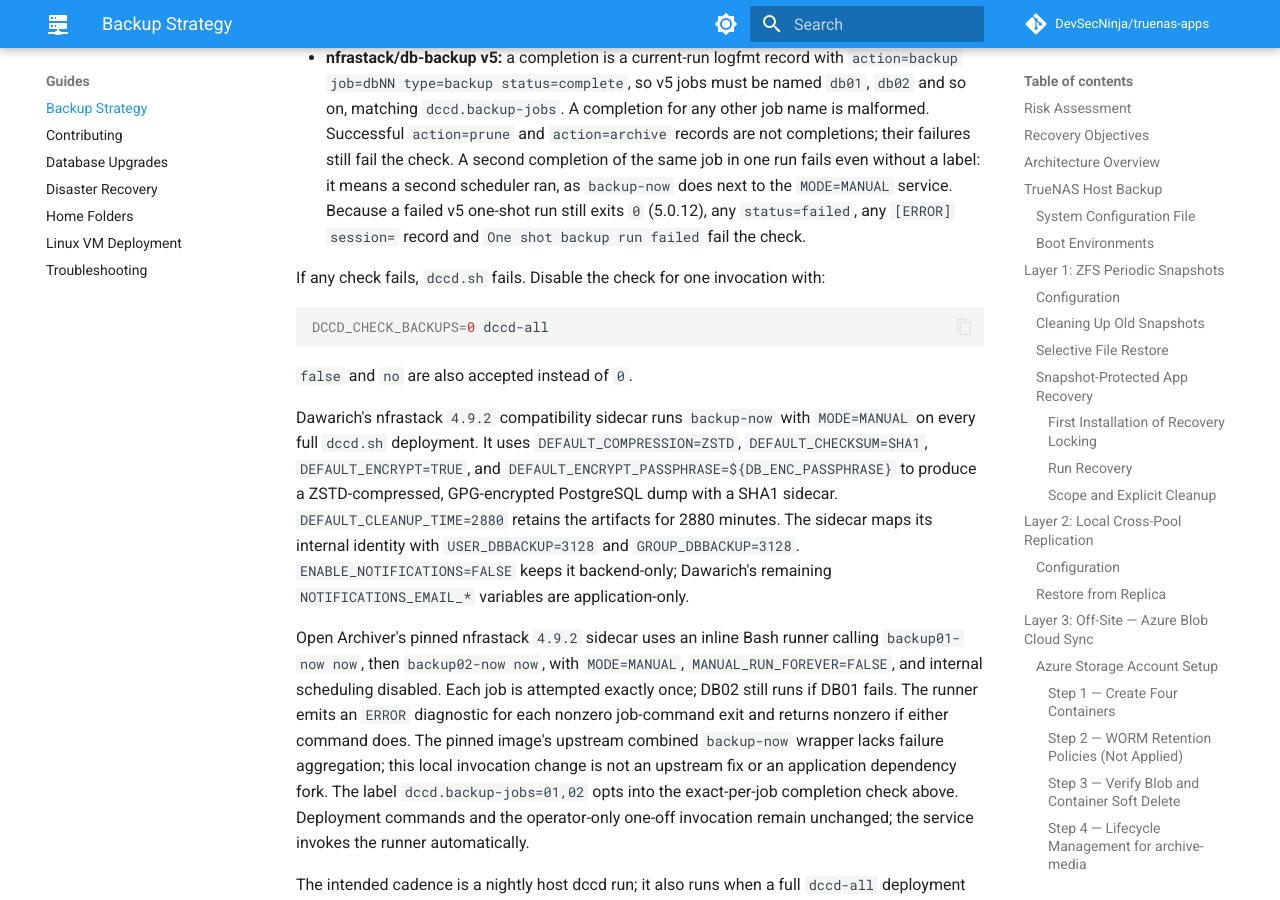
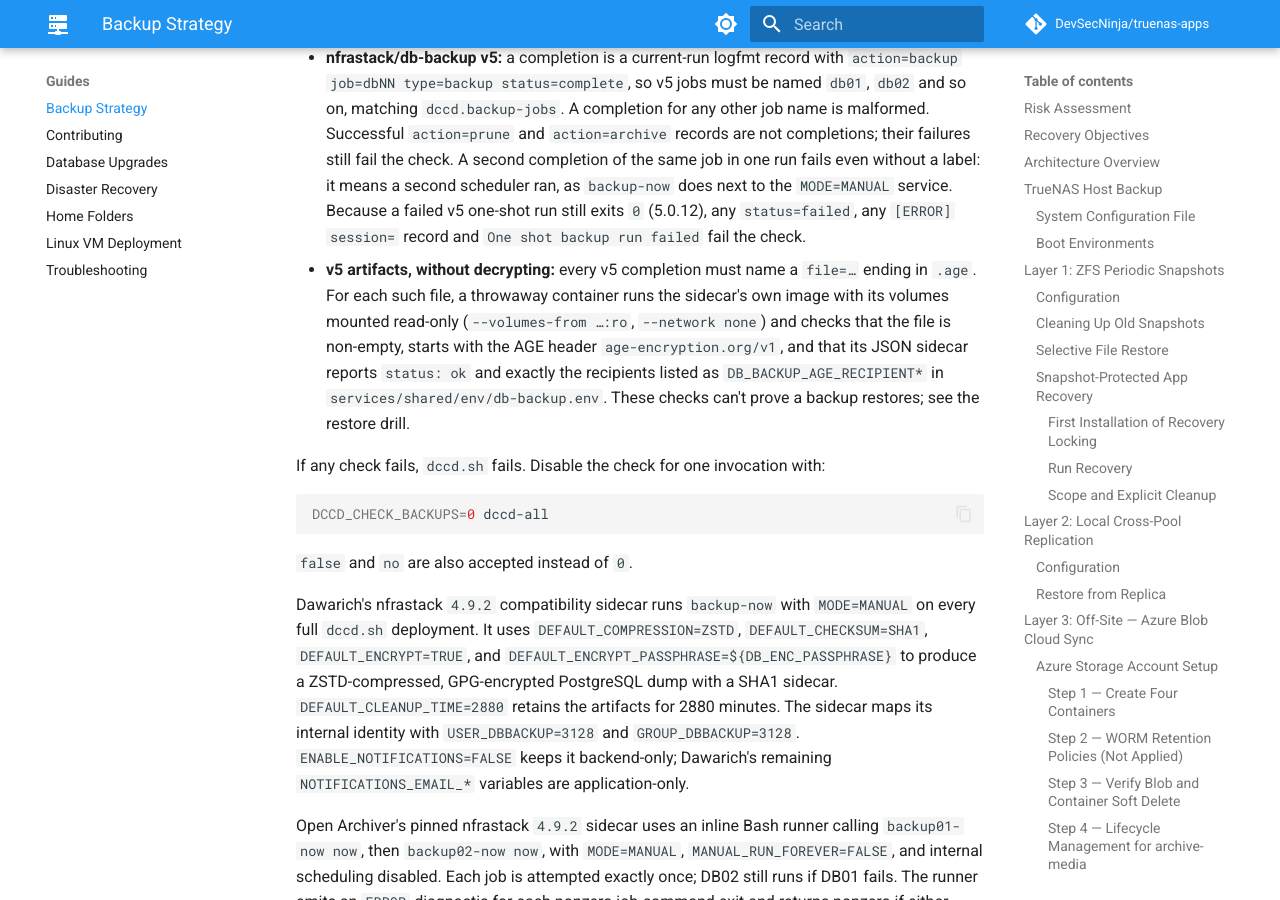
Before and after one commit to DevSecNinja/truenas-apps, an MkDocs documentation site: the page built from docs/BACKUP.md, in a window 1280 px wide and 900 px high, scrolled down 35486 px. Built offline with MkDocs 1.6.1 and Material for MkDocs 9.7.7, drawn with Linux system fonts in a browser that asks for light colours; comment, search, counter and statistics services are not loaded.

Commit message:
feat(dccd): verify db-backup v5 artifacts without decrypting (#1060)
Co-authored-by: Copilot App <223556219+Copilot@users.noreply.github.com>

```diff
--- a/docs/BACKUP.md
+++ b/docs/BACKUP.md
@@ -1257,6 +1257,14 @@ checks alone proves that an artifact decrypts or restores successfully.
     `backup-now` does next to the `MODE=MANUAL` service. Because a failed v5
     one-shot run still exits `0` (5.0.12), any `status=failed`, any
     `[ERROR] session=` record and `One shot backup run failed` fail the check.
+- **v5 artifacts, without decrypting:** every v5 completion must name a
+    `file=…` ending in `.age`. For each such file, a throwaway container runs
+    the sidecar's own image with its volumes mounted read-only
+    (`--volumes-from …:ro`, `--network none`) and checks that the file is
+    non-empty, starts with the AGE header `age-encryption.org/v1`, and that its
+    JSON sidecar reports `status: ok` and exactly the recipients listed as
+    `DB_BACKUP_AGE_RECIPIENT*` in `services/shared/env/db-backup.env`. These
+    checks can't prove a backup restores; see the restore drill.
 
 If any check fails, `dccd.sh` fails. Disable the check for one invocation with:
 
```
Also changed, not shown: 2 other files.
